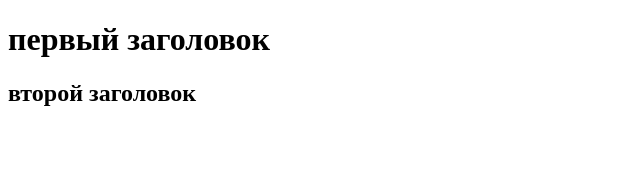
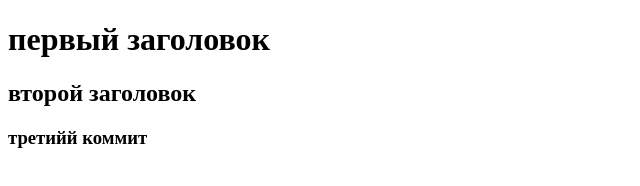
Before and after one commit to tanya-prokot/first--project, a plain HTML site: page index.html in a window 1280 px wide. Shown: the whole page, without its empty margins (0-640 px from the left). Drawn offline with Linux system fonts and the light colour scheme.

Commit message:
третий коммит

```diff
--- a/index.html
+++ b/index.html
@@ -11,6 +11,7 @@
 <body>
 <h1 class="first">первый заголовок</h1>
 <h2 class="second">второй заголовок</h2>
+<h3>третийй коммит</h3>
 </body>
 
 </html>
```
